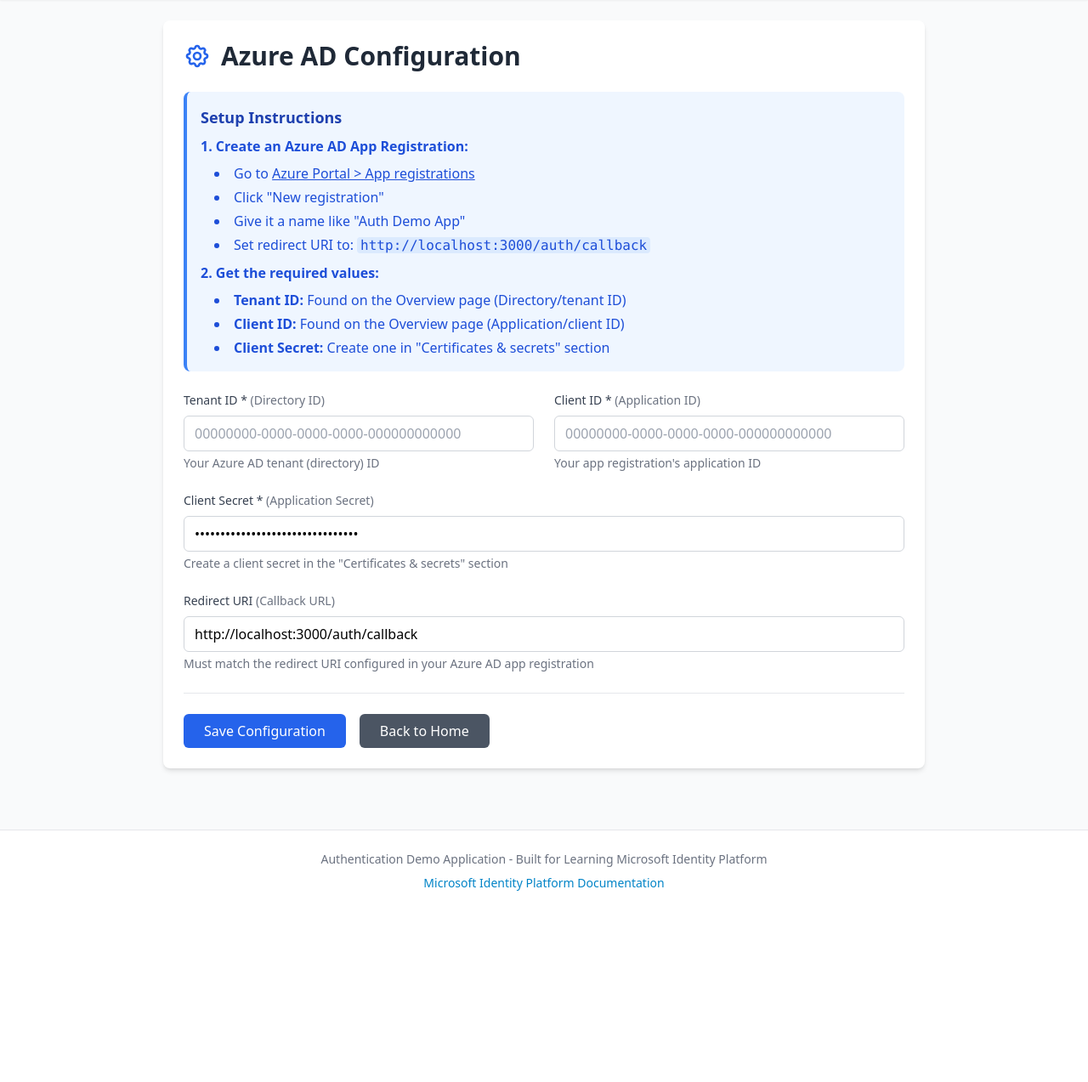
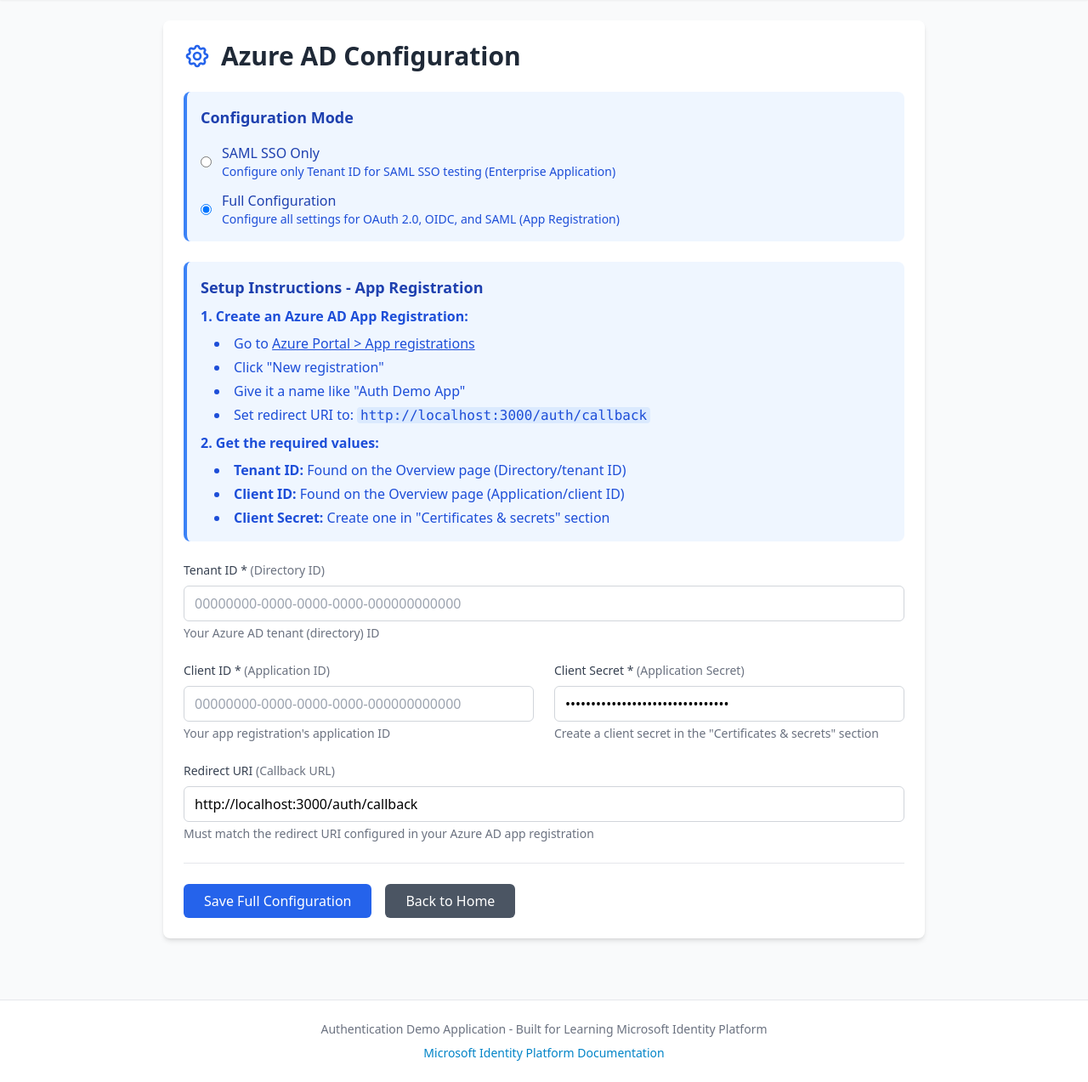
Before and after one commit to theorangeseller/Auth-Demo, a Flask app: page /configure in a window 1280 px wide. Shown: the part 65-1338 px from the top of the page at 85% size. Before the commit the page ends 1113 px from the top, so only its background shows below. Run offline with Flask 3, Linux system fonts and the light colour scheme; some libraries are stand-ins or nearby versions.

Commit message:
update SAML setting

```diff
--- a/main.py
+++ b/main.py
@@ -8,6 +8,8 @@
 from cryptography.hazmat.primitives import hashes
 from cryptography.hazmat.primitives.asymmetric import rsa, padding
 from cryptography.hazmat.primitives.serialization import Encoding, PrivateFormat, NoEncryption
+import xml.etree.ElementTree as ET
+import urllib.parse
 
 from flask import Flask, render_template, request, redirect, url_for, session, jsonify, flash
 from flask_session import Session
@@ -78,6 +80,48 @@
         scopes or DEFAULT_SCOPE,
         redirect_uri=config['redirect_uri'])
 
+def generate_simple_saml_authn_request(issuer, acs_url, destination, name_id_format=None, relay_state=None):
+    """Generate a simple SAML AuthnRequest XML without xmlsec dependency"""
+    request_id = f"_id{uuid.uuid4().hex}"
+    issue_instant = datetime.utcnow().strftime('%Y-%m-%dT%H:%M:%SZ')
+
+    # Create a simple XML AuthnRequest using string formatting
+    # This is a basic implementation for demo purposes
+    xml_template = '''<?xml version="1.0" encoding="UTF-8"?>
+<samlp:AuthnRequest xmlns:samlp="urn:oasis:names:tc:SAML:2.0:protocol"
+                    xmlns:saml="urn:oasis:names:tc:SAML:2.0:assertion"
+                    ID="{request_id}"
+                    Version="2.0"
+                    IssueInstant="{issue_instant}"
+                    Destination="{destination}"
+                    ProtocolBinding="urn:oasis:names:tc:SAML:2.0:bindings:HTTP-POST"
+                    AssertionConsumerServiceURL="{acs_url}">
+    <saml:Issuer>{issuer}</saml:Issuer>
+    <samlp:NameIDPolicy Format="{name_id_format}" AllowCreate="true"/>
+    <samlp:RequestedAuthnContext Comparison="exact">
+        <saml:AuthnContextClassRef>urn:oasis:names:tc:SAML:2.0:ac:classes:PasswordProtectedTransport</saml:AuthnContextClassRef>
+    </samlp:RequestedAuthnContext>
+</samlp:AuthnRequest>'''
+
+    xml_str = xml_template.format(
+        request_id=request_id,
+        issue_instant=issue_instant,
+        destination=destination,
+        acs_url=acs_url,
+        issuer=issuer,
+        name_id_format=name_id_format or "urn:oasis:names:tc:SAML:1.1:nameid-format:emailAddress"
+    )
+
+    # Base64 encode for URL (without compression for now)
+    import base64
+    b64_request = base64.b64encode(xml_str.encode('utf-8')).decode('ascii')
+
+    return {
+        'xml': xml_str,
+        'base64': b64_request,
+        'request_id': request_id
+    }
+
 @app.route('/')
 def index():
     """Main page with authentication method selection"""
@@ -89,22 +133,58 @@
 def configure():
     """Configure Azure AD settings"""
     if request.method == 'POST':
-        # Save configuration to session
-        azure_config = {
-            'tenant_id': request.form.get('tenant_id', '').strip(),
-            'client_id': request.form.get('client_id', '').strip(),
-            'client_secret': request.form.get('client_secret', '').strip(),
-            'redirect_uri': request.form.get('redirect_uri', DEFAULT_REDIRECT_URI).strip()
-        }
+        # Get form data
+        tenant_id = request.form.get('tenant_id', '').strip()
+        client_id = request.form.get('client_id', '').strip()
+        client_secret = request.form.get('client_secret', '').strip()
+        redirect_uri = request.form.get('redirect_uri', DEFAULT_REDIRECT_URI).strip()
+        config_type = request.form.get('config_type', 'full')
 
-        # Validate required fields
-        if not all([azure_config['tenant_id'], azure_config['client_id'], azure_config['client_secret']]):
-            flash('All fields except Redirect URI are required', 'error')
-            return render_template('configure.html', config=azure_config)
+        # Validate based on configuration type
+        if config_type == 'saml_only':
+            # For SAML, only tenant ID is required
+            if not tenant_id:
+                flash('Tenant ID is required for SAML configuration', 'error')
+                return render_template('configure.html', config={
+                    'tenant_id': tenant_id,
+                    'client_id': 'your-client-id',
+                    'client_secret': 'your-client-secret',
+                    'redirect_uri': redirect_uri
+                })
 
-        session['azure_config'] = azure_config
-        flash('Azure AD configuration saved successfully!', 'success')
-        return redirect(url_for('index'))
+            # Save SAML-only configuration
+            azure_config = {
+                'tenant_id': tenant_id,
+                'client_id': 'your-client-id',
+                'client_secret': 'your-client-secret',
+                'redirect_uri': redirect_uri
+            }
+
+            session['azure_config'] = azure_config
+            flash('SAML configuration saved successfully! You can now test SAML SSO flow.', 'success')
+            return redirect(url_for('saml_builder'))
+        else:
+            # For full configuration (OAuth/OIDC), all fields are required
+            if not all([tenant_id, client_id, client_secret]):
+                flash('All fields except Redirect URI are required for full configuration', 'error')
+                return render_template('configure.html', config={
+                    'tenant_id': tenant_id,
+                    'client_id': client_id,
+                    'client_secret': client_secret,
+                    'redirect_uri': redirect_uri
+                })
+
+            # Save full configuration
+            azure_config = {
+                'tenant_id': tenant_id,
+                'client_id': client_id,
+                'client_secret': client_secret,
+                'redirect_uri': redirect_uri
+            }
+
+            session['azure_config'] = azure_config
+            flash('Azure AD configuration saved successfully!', 'success')
+            return redirect(url_for('index'))
 
     # GET request - show configuration form
     current_config = get_azure_config()
@@ -137,6 +217,31 @@
     config = get_azure_config()
     is_configured = is_saml_configured()  # For SAML, only check if tenant ID is configured
     return render_template('saml.html', azure_config=config, is_configured=is_configured)
+
+@app.route('/saml/metadata')
+def saml_metadata():
+    """Generate SAML Service Provider metadata"""
+    try:
+        # Get base URL from request
+        base_url = request.url_root.rstrip('/')
+
+        # Create simple metadata XML using string formatting
+        metadata_template = '''<?xml version="1.0" encoding="UTF-8"?>
+<md:EntityDescriptor xmlns:md="urn:oasis:names:tc:SAML:2.0:metadata"
+                     entityID="{base_url}/saml/metadata">
+    <md:SPSSODescriptor protocolSupportEnumeration="urn:oasis:names:tc:SAML:2.0:protocol">
+        <md:AssertionConsumerService Binding="urn:oasis:names:tc:SAML:2.0:bindings:HTTP-POST"
+                                     Location="{base_url}/auth/saml/callback"
+                                     index="0"/>
+    </md:SPSSODescriptor>
+</md:EntityDescriptor>'''
+
+        metadata_xml = metadata_template.format(base_url=base_url)
+
+        return metadata_xml, 200, {'Content-Type': 'application/samlmetadata+xml'}
+
+    except Exception as e:
+        return f'Error generating metadata: {str(e)}', 500
 
 @app.route('/api/oauth2/build-url', methods=['POST'])
 def build_oauth2_url():
@@ -227,33 +332,51 @@
 
 @app.route('/api/saml/build-url', methods=['POST'])
 def build_saml_url():
-    """Build SAML SSO URL"""
+    """Build SAML SSO URL with proper AuthnRequest"""
     try:
         data = request.get_json()
 
         # Extract SAML parameters
         tenant_id = data.get('tenant_id', get_azure_config()['tenant_id'])
-        app_id = data.get('app_id', get_azure_config()['client_id'])
         relay_state = data.get('relay_state', '')
 
-        # Build SAML SSO URL
-        saml_url = f"https://login.microsoftonline.com/{tenant_id}/saml2"
+        # Get base URL from request
+        base_url = request.url_root.rstrip('/')
 
+        # Generate SAML AuthnRequest
+        issuer = f"{base_url}/saml/metadata"
+        acs_url = f"{base_url}/auth/saml/callback"
+        destination = f"https://login.microsoftonline.com/{tenant_id}/saml2"
+
+        authn_request = generate_simple_saml_authn_request(
+            issuer=issuer,
+            acs_url=acs_url,
+            destination=destination,
+            name_id_format="urn:oasis:names:tc:SAML:1.1:nameid-format:emailAddress",
+            relay_state=relay_state
+        )
+
+        # Build SAML SSO URL with proper parameters
         params = {
-            'SAMLRequest': 'base64_encoded_saml_request_here',
-            'RelayState': relay_state
+            'SAMLRequest': authn_request['base64']
         }
 
         if relay_state:
-            saml_url += "?" + urlencode(params)
+            params['RelayState'] = relay_state
+
+        saml_url = f"{destination}?" + urlencode(params)
 
         return jsonify({
             'success': True,
             'saml_url': saml_url,
+            'authn_request_xml': authn_request['xml'],
             'parameters': {
                 'tenant_id': tenant_id,
-                'app_id': app_id,
-                'relay_state': relay_state
+                'issuer': issuer,
+                'acs_url': acs_url,
+                'destination': destination,
+                'relay_state': relay_state,
+                'request_id': authn_request['request_id']
             }
         })
 
@@ -330,26 +453,42 @@
         # Store authentication method in session
         session['auth_method'] = 'saml'
 
-        # Generate SAML AuthnRequest
+        # Get configuration
         config = get_azure_config()
         tenant_id = config['tenant_id']
 
-        # SAML SSO URL for Azure AD
-        saml_sso_url = f"https://login.microsoftonline.com/{tenant_id}/saml2"
+        # Get base URL from request
+        base_url = request.url_root.rstrip('/')
 
-        # For demo purposes, we'll redirect directly to Azure AD SAML endpoint
-        # In a real implementation, you'd generate a proper SAML AuthnRequest
-        saml_params = {
-            'RelayState': 'saml-demo-state'
+        # Generate SAML AuthnRequest
+        issuer = f"{base_url}/saml/metadata"
+        acs_url = f"{base_url}/auth/saml/callback"
+        destination = f"https://login.microsoftonline.com/{tenant_id}/saml2"
+        relay_state = 'saml-demo-state'
+
+        authn_request = generate_simple_saml_authn_request(
+            issuer=issuer,
+            acs_url=acs_url,
+            destination=destination,
+            name_id_format="urn:oasis:names:tc:SAML:1.1:nameid-format:emailAddress",
+            relay_state=relay_state
+        )
+
+        # Store SAML session info
+        session['saml_relay_state'] = relay_state
+        session['saml_request_id'] = authn_request['request_id']
+
+        # Build redirect URL with SAMLRequest
+        params = {
+            'SAMLRequest': authn_request['base64'],
+            'RelayState': relay_state
         }
 
-        # Store SAML session info
-        session['saml_relay_state'] = saml_params['RelayState']
+        saml_url = f"{destination}?" + urlencode(params)
 
-        flash('SAML SSO flow initiated - redirecting to Azure AD SAML endpoint', 'info')
+        flash('SAML SSO flow initiated with proper AuthnRequest', 'info')
 
-        # For demo: redirect to SAML SSO URL (this would normally include a SAMLRequest parameter)
-        return redirect(f"{saml_sso_url}?{urlencode(saml_params)}")
+        return redirect(saml_url)
 
     except Exception as e:
         flash(f'SAML SSO login error: {str(e)}', 'error')
@@ -396,7 +535,7 @@
 def saml_callback():
     """Handle SAML response from Azure AD"""
     try:
-        # In a real implementation, you'd validate the SAML response here
+        # Get SAML response data
         saml_response = request.form.get('SAMLResponse') or request.args.get('SAMLResponse')
         relay_state = request.form.get('RelayState') or request.args.get('RelayState')
 
@@ -404,24 +543,70 @@
             flash('No SAML response received', 'error')
             return redirect(url_for('index'))
 
-        # For demo purposes, we'll simulate processing the SAML response
-        # In reality, you'd parse and validate the XML SAML response
+        # Decode the SAML response
+        try:
+            decoded_response = base64.b64decode(saml_response)
 
-        # Simulate user info from SAML assertion
-        session['user'] = {
-            'name': 'SAML Demo User',
-            'email': 'saml.user@demo.com',
-            'oid': 'saml-user-id-demo',
-            'preferred_username': 'saml.user@demo.com',
-            'auth_method': 'SAML SSO'
-        }
+            # Parse the XML to extract user information
+            # For demo purposes, we'll do basic parsing - in production you'd validate signatures
+            root = ET.fromstring(decoded_response)
 
-        # Store SAML response info
+            # Define namespaces for ElementTree
+            namespaces = {
+                'saml': 'urn:oasis:names:tc:SAML:2.0:assertion',
+                'samlp': 'urn:oasis:names:tc:SAML:2.0:protocol'
+            }
+
+            # Extract user information from SAML assertion using basic ElementTree
+            user_info = {
+                'auth_method': 'SAML SSO',
+                'name': 'SAML User',
+                'email': 'saml.user@demo.com',
+                'preferred_username': 'saml.user@demo.com'
+            }
+
+            # Try to extract real data from SAML response
+            for attr in root.findall('.//saml:Attribute', namespaces):
+                attr_name = attr.get('Name', '')
+                attr_value_elem = attr.find('saml:AttributeValue', namespaces)
+                if attr_value_elem is not None:
+                    attr_value = attr_value_elem.text
+
+                    if 'name' in attr_name.lower():
+                        user_info['name'] = attr_value
+                    elif 'email' in attr_name.lower():
+                        user_info['email'] = attr_value
+                        user_info['preferred_username'] = attr_value
+
+            # Look for NameID
+            name_id_elem = root.find('.//saml:NameID', namespaces)
+            if name_id_elem is not None:
+                user_info['name_id'] = name_id_elem.text
+                if '@' in name_id_elem.text:
+                    user_info['email'] = name_id_elem.text
+                    user_info['preferred_username'] = name_id_elem.text
+
+        except Exception as parse_error:
+            # Fallback to demo data if parsing fails
+            user_info = {
+                'name': 'SAML Demo User',
+                'email': 'saml.user@demo.com',
+                'oid': 'saml-user-id-demo',
+                'preferred_username': 'saml.user@demo.com',
+                'auth_method': 'SAML SSO'
+            }
+            print(f"SAML parsing error (using demo data): {parse_error}")
+
+        # Store user info in session
+        session['user'] = user_info
+
+        # Store SAML response info for display
         session['saml_response'] = {
-            'saml_response': saml_response[:100] + '...' if len(saml_response) > 100 else saml_response,
+            'saml_response': decoded_response.decode('utf-8', errors='ignore')[:500] + '...' if len(decoded_response) > 500 else decoded_response.decode('utf-8', errors='ignore'),
             'relay_state': relay_state,
             'assertion_consumer_url': request.url,
-            'timestamp': datetime.now().isoformat()
+            'timestamp': datetime.now().isoformat(),
+            'original_request_id': session.get('saml_request_id', 'unknown')
         }
 
         flash('SAML SSO authentication successful!', 'success')
--- a/templates/configure.html
+++ b/templates/configure.html
@@ -3,7 +3,7 @@
 {% block title %}Azure AD Configuration{% endblock %}
 
 {% block content %}
-<div class="max-w-4xl mx-auto">
+<div class="max-w-4xl mx-auto" x-data="configForm()">
     <div class="bg-white rounded-lg shadow-md p-6">
         <div class="flex items-center mb-6">
             <svg class="w-8 h-8 text-blue-600 mr-3" fill="none" stroke="currentColor" viewBox="0 0 24 24">
@@ -27,9 +27,30 @@
             {% endif %}
         {% endwith %}
 
+        <!-- Configuration Mode Selection -->
+        <div class="mb-6 p-4 bg-blue-50 border-l-4 border-blue-500 rounded-lg">
+            <h2 class="text-lg font-semibold text-blue-800 mb-4">Configuration Mode</h2>
+            <div class="space-y-3">
+                <label class="flex items-center">
+                    <input type="radio" x-model="configMode" value="saml_only" name="config_mode" class="mr-3">
+                    <div>
+                        <div class="font-medium text-blue-800">SAML SSO Only</div>
+                        <div class="text-sm text-blue-700">Configure only Tenant ID for SAML SSO testing (Enterprise Application)</div>
+                    </div>
+                </label>
+                <label class="flex items-center">
+                    <input type="radio" x-model="configMode" value="full" name="config_mode" class="mr-3">
+                    <div>
+                        <div class="font-medium text-blue-800">Full Configuration</div>
+                        <div class="text-sm text-blue-700">Configure all settings for OAuth 2.0, OIDC, and SAML (App Registration)</div>
+                    </div>
+                </label>
+            </div>
+        </div>
+
         <!-- Instructions -->
-        <div class="mb-6 p-4 bg-blue-50 border-l-4 border-blue-500 rounded-lg">
-            <h2 class="text-lg font-semibold text-blue-800 mb-2">Setup Instructions</h2>
+        <div class="mb-6 p-4 bg-blue-50 border-l-4 border-blue-500 rounded-lg" x-show="configMode === 'full'">
+            <h2 class="text-lg font-semibold text-blue-800 mb-2">Setup Instructions - App Registration</h2>
             <div class="text-blue-700 space-y-2">
                 <p><strong>1. Create an Azure AD App Registration:</strong></p>
                 <ul class="list-disc list-inside ml-4 space-y-1">
@@ -47,11 +68,25 @@
             </div>
         </div>
 
+        <div class="mb-6 p-4 bg-purple-50 border-l-4 border-purple-500 rounded-lg" x-show="configMode === 'saml_only'">
+            <h2 class="text-lg font-semibold text-purple-800 mb-2">Setup Instructions - SAML SSO Only</h2>
+            <div class="text-purple-700 space-y-2">
+                <p><strong>For SAML SSO testing, you only need your Tenant ID:</strong></p>
+                <ul class="list-disc list-inside ml-4 space-y-1">
+                    <li>Get your <strong>Tenant ID</strong> from Azure Portal > Azure Active Directory > Overview</li>
+                    <li>SAML uses Enterprise Applications, not App Registrations</li>
+                    <li>Configure the Enterprise Application with the URLs provided in the SAML section</li>
+                </ul>
+            </div>
+        </div>
+
         <!-- Configuration Form -->
         <form method="POST" class="space-y-6">
+            <input type="hidden" name="config_type" :value="configMode">
+
             <div class="grid md:grid-cols-2 gap-6">
                 <!-- Tenant ID -->
-                <div>
+                <div class="md:col-span-2">
                     <label for="tenant_id" class="block text-sm font-medium text-gray-700 mb-2">
                         Tenant ID *
                         <span class="text-gray-500 font-normal">(Directory ID)</span>
@@ -66,8 +101,8 @@
                     <p class="mt-1 text-sm text-gray-500">Your Azure AD tenant (directory) ID</p>
                 </div>
 
-                <!-- Client ID -->
-                <div>
+                <!-- Client ID (only for full config) -->
+                <div x-show="configMode === 'full'">
                     <label for="client_id" class="block text-sm font-medium text-gray-700 mb-2">
                         Client ID *
                         <span class="text-gray-500 font-normal">(Application ID)</span>
@@ -78,12 +113,12 @@
                            value="{{ config.client_id if config.client_id != 'your-client-id' else '' }}"
                            class="w-full px-3 py-2 border border-gray-300 rounded-md focus:outline-none focus:ring-2 focus:ring-blue-500 focus:border-transparent"
                            placeholder="00000000-0000-0000-0000-000000000000"
-                           required>
+                           :required="configMode === 'full'">
                     <p class="mt-1 text-sm text-gray-500">Your app registration's application ID</p>
                 </div>
 
-                <!-- Client Secret -->
-                <div class="md:col-span-2">
+                <!-- Client Secret (only for full config) -->
+                <div x-show="configMode === 'full'">
                     <label for="client_secret" class="block text-sm font-medium text-gray-700 mb-2">
                         Client Secret *
                         <span class="text-gray-500 font-normal">(Application Secret)</span>
@@ -94,12 +129,12 @@
                            value="{{ config.client_secret if config.client_secret != 'your-client-secret' else '' }}"
                            class="w-full px-3 py-2 border border-gray-300 rounded-md focus:outline-none focus:ring-2 focus:ring-blue-500 focus:border-transparent"
                            placeholder="Enter your client secret"
-                           required>
+                           :required="configMode === 'full'">
                     <p class="mt-1 text-sm text-gray-500">Create a client secret in the "Certificates & secrets" section</p>
                 </div>
 
                 <!-- Redirect URI -->
-                <div class="md:col-span-2">
+                <div class="md:col-span-2" x-show="configMode === 'full'">
                     <label for="redirect_uri" class="block text-sm font-medium text-gray-700 mb-2">
                         Redirect URI
                         <span class="text-gray-500 font-normal">(Callback URL)</span>
@@ -118,7 +153,7 @@
             <div class="flex flex-col sm:flex-row gap-4 pt-6 border-t border-gray-200">
                 <button type="submit"
                         class="bg-blue-600 text-white px-6 py-2 rounded-md hover:bg-blue-700 focus:outline-none focus:ring-2 focus:ring-blue-500 focus:ring-offset-2 transition-colors">
-                    Save Configuration
+                    <span x-text="configMode === 'saml_only' ? 'Save SAML Configuration' : 'Save Full Configuration'"></span>
                 </button>
 
                 <a href="{{ url_for('index') }}"
@@ -142,9 +177,14 @@
             <h3 class="text-lg font-semibold text-green-800 mb-2">Current Configuration</h3>
             <div class="text-green-700 space-y-1">
                 <p><strong>Tenant ID:</strong> {{ config.tenant_id }}</p>
+                {% if config.client_id != 'your-client-id' %}
                 <p><strong>Client ID:</strong> {{ config.client_id }}</p>
                 <p><strong>Client Secret:</strong> ••••••••••••••••</p>
                 <p><strong>Redirect URI:</strong> {{ config.redirect_uri }}</p>
+                <p class="text-green-600 font-medium">✅ Full configuration (OAuth 2.0, OIDC, SAML)</p>
+                {% else %}
+                <p class="text-purple-600 font-medium">✅ SAML-only configuration</p>
+                {% endif %}
             </div>
         </div>
         {% endif %}
@@ -152,6 +192,26 @@
 </div>
 
 <script>
+function configForm() {
+    return {
+        configMode: 'full',
+
+        init() {
+            // Auto-detect current config mode based on existing configuration
+            const clientId = '{{ config.client_id }}';
+            const tenantId = '{{ config.tenant_id }}';
+
+            if (tenantId !== 'your-tenant-id' && clientId === 'your-client-id') {
+                this.configMode = 'saml_only';
+            } else if (tenantId !== 'your-tenant-id' && clientId !== 'your-client-id') {
+                this.configMode = 'full';
+            } else {
+                this.configMode = 'full';
+            }
+        }
+    }
+}
+
 function clearConfig() {
     if (confirm('Are you sure you want to clear the Azure AD configuration?')) {
         fetch('/api/config/clear', {
```
Also changed, not shown: 1 other file.
